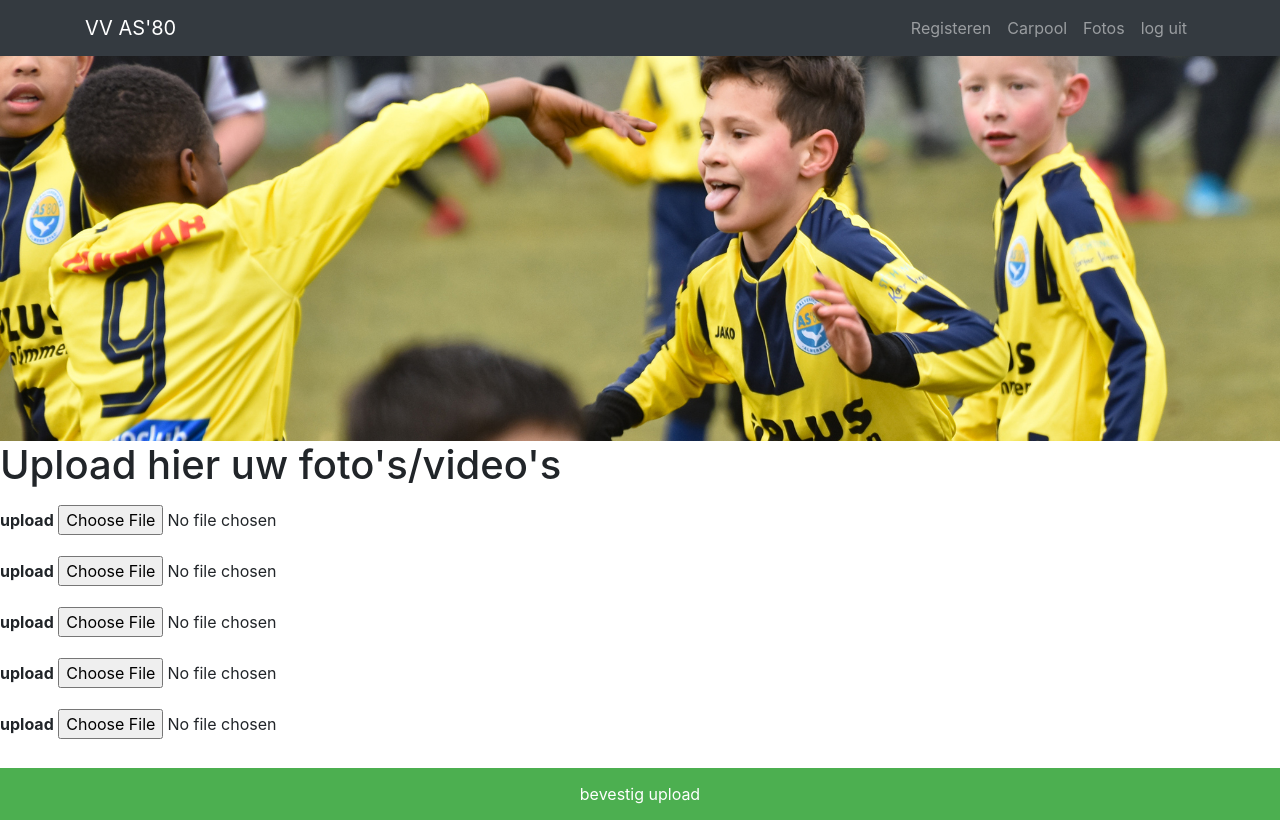
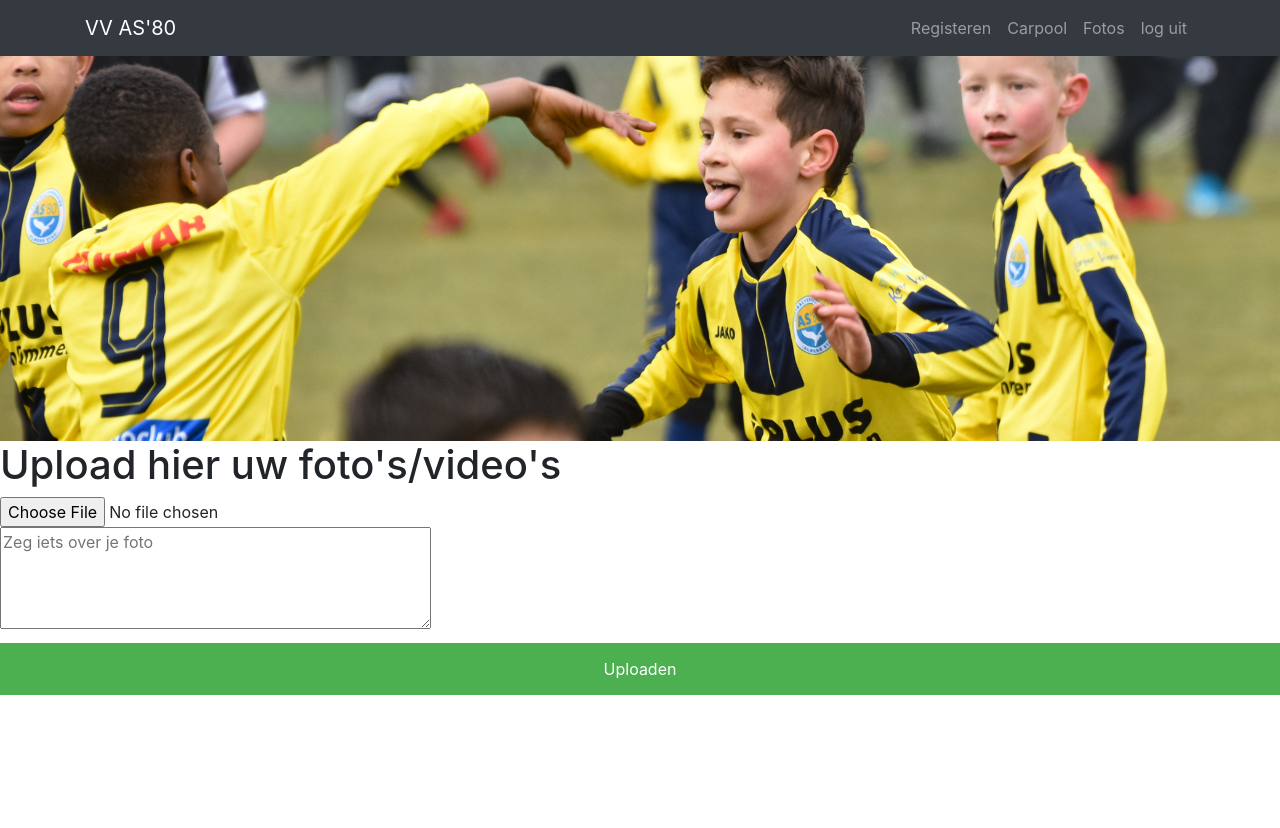
Before and after one commit to Cdtj3/project1, a PHP site: page /uploaden.php in a window 1280 px wide. After the commit the page ends 695 px from the top, so only its background shows below. Run offline with PHP 8.4, Linux system fonts and the light colour scheme.

Commit message:
no message

```diff
--- a/Voetbal Vereniging/header.html
+++ b/Voetbal Vereniging/header.html
@@ -29,7 +29,7 @@
                             <a class="nav-link js-scroll-trigger" href="uploaden.php">Fotos</a>
                         </li>
                         <li class="nav-item">
-                            <a class="nav-link js-scroll-trigger" href="#c">log uit</a>
+                            <a class="nav-link js-scroll-trigger" href="logout.php">log uit</a>
                         </li>
                     </ul>
                 </div>
--- a/Voetbal Vereniging/login.php
+++ b/Voetbal Vereniging/login.php
@@ -7,7 +7,6 @@
     <img src="https://www.as80.nl/files/library/header/nieuw/001.jpg" alt="voetbalplaatje" class="voetbalplaatje">
 </head>
 <body>
-
 	<div class="header">
 		<h2>Login</h2>
 	</div>
--- a/Voetbal Vereniging/uploaden.php
+++ b/Voetbal Vereniging/uploaden.php
@@ -2,40 +2,33 @@
 <!DOCTYPE html>
 <html>
 <head>
-
-    <meta charset="utf-8">
-    <meta name="viewport" content="width=device-width, initial-scale=1, shrink-to-fit=no">
-    <meta name="description" content="">
-    <meta name="author" content="">
-
     <title>Voetbalvereniging AS'80</title>
-
-    <!-- Bootstrap core CSS -->
-    <link href="vendor/bootstrap/css/bootstrap.min.css" rel="stylesheet">
-
-    <!-- Custom styles for this template -->
-    <link href="css/scrolling-nav.css" rel="stylesheet">
     <link rel="stylesheet" href="css\voetbalstyles.css">
-
-<form action="action_page.php">
     <div class="imgcontainer">
         <img src="image/001.jpg" alt="voetbalplaatje" class="voetbalplaatje">
     </div>
 <h1>Upload hier uw foto's/video's</h1>
-    <p class="container">
-        <p><label for="upload"><b>upload</b></label>
-        <input type="file" placeholder="upload hier je foto of video" name="upload" required></p>
-    <p><label for="upload"><b>upload</b></label>
-        <input type="file" placeholder="upload hier je foto of video" name="upload" required></p>
-    <p> <label for="upload"><b>upload</b></label>
-        <input type="file" placeholder="upload hier je foto of video" name="upload" required></p>
-    <p><label for="upload"><b>upload</b></label>
-        <input type="file" placeholder="upload hier je foto of video" name="upload" required></p>
-    <p><label for="upload"><b>upload</b></label>
-        <input type="file" placeholder="upload hier je foto of video" name="upload" required></p>
 
+        <title>Foto's uploaden</title>
 
-        <button type="submit">bevestig upload </button>
-    </div>
-</form>
+    </head>
+<body>
+        <input type="hidden" name="size" value="1000000">
+        <div>
+            <input type="file" name="image">
+        </div>
+        <div>
+      <textarea
+              id="text"
+              cols="40"
+              rows="4"
+              name="image_text"
+              placeholder="Zeg iets over je foto"></textarea>
+        </div>
+        <div>
+            <button type="submit" name="upload">Uploaden</button>
+        </div>
+    </form>
+
+</body>
 </html>
```
Also changed, not shown: Voetbal Vereniging/index.php (+2 -28 lines), Voetbal Vereniging/logout.php (+7 -2 lines), Voetbal Vereniging/register.php (+1 -6 lines), Voetbal Vereniging/uploaden.html (+0 -10 lines).
